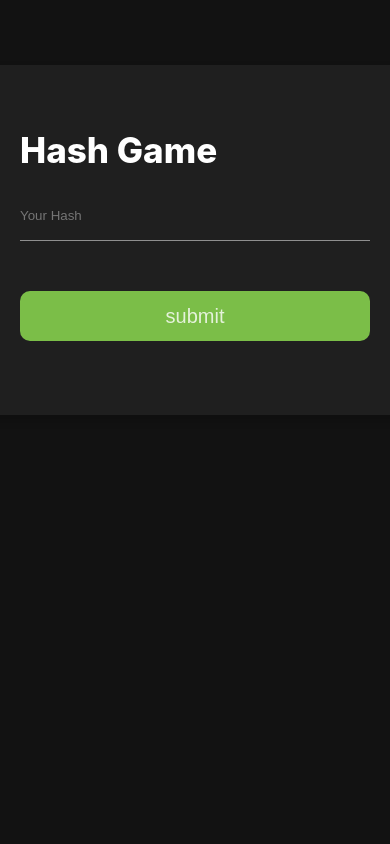
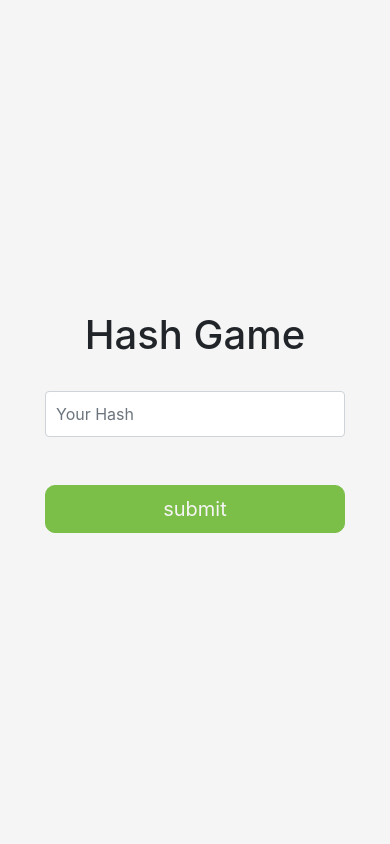
Before and after one commit to samhaque/HashGame, a Flask app: page / in a window 390 px wide. Run offline with Flask 2, Linux system fonts and the light colour scheme; some libraries are stand-ins or nearby versions.

Commit message:
added bootstrap for more responsive styling

```diff
--- a/templates/index.html
+++ b/templates/index.html
@@ -3,111 +3,34 @@
 <head>
     <meta charset="UTF-8">
     <title>HashGame</title>
-    <link rel="stylesheet" href="//cdn.jsdelivr.net/npm/alertifyjs@1.13.1/build/css/alertify.min.css"/>
-    <link rel="stylesheet" href="//cdn.jsdelivr.net/npm/alertifyjs@1.13.1/build/css/themes/default.min.css"/>
 
+    <link rel="stylesheet" href="https://cdnjs.cloudflare.com/ajax/libs/twitter-bootstrap/4.4.1/css/bootstrap.min.css"
+          integrity="sha256-L/W5Wfqfa0sdBNIKN9cG6QA5F2qx4qICmU2VgLruv9Y=" crossorigin="anonymous"/>
+    <link rel="stylesheet" href="https://cdnjs.cloudflare.com/ajax/libs/AlertifyJS/1.13.1/css/alertify.min.css"
+          integrity="sha256-yXe5CFTKO0Rj8tiAHQf9O6d68th79HCS5RsdMXSBIZk=" crossorigin="anonymous"/>
+    <link rel="stylesheet" href="https://cdnjs.cloudflare.com/ajax/libs/AlertifyJS/1.13.1/css/themes/bootstrap.min.css"
+          integrity="sha256-WIcJjf4DF+5g6G6ChFG2dZcUxdZ6EDmGca5c/sd9VN0=" crossorigin="anonymous"/>
     <style>
-        html {
-            scroll-behavior: smooth;
+        .submit-btn {
+            border-radius: 10px;
+            background: #7bbe48;
+            color: #f5f5f5;
+            font-size: 20px;
+            border-color: #7bbe48;
         }
 
-        * {
-            margin: 0;
-            padding: 0;
-            box-sizing: border-box;
+        .submit-btn:hover {
+            border-radius: 10px;
+            background: #a3e84a;
+            color: #f5f5f5;
+            font-size: 20px;
+            border-color: #a3e84a;
         }
 
-        body {
-            font-family: -apple-system, BlinkMacSystemFont, sans-serif;
-            background: #121212; /* fallback for old browsers */
-            overflow-x: hidden;
-
-            height: 100%;
-
-            /* code to make all text unselectable */
-            -webkit-user-select: none;
-            -khtml-user-select: none;
-            -moz-user-select: none;
-            -ms-user-select: none;
-            -o-user-select: none;
-            user-select: none;
+        .submit-btn.focus, .submit-btn:focus {
+            box-shadow: #89ff53;
         }
 
-        /* Disables selector ring */
-        body:not(.user-is-tabbing) button:focus,
-        body:not(.user-is-tabbing) input:focus,
-        body:not(.user-is-tabbing) select:focus,
-        body:not(.user-is-tabbing) textarea:focus {
-            outline: none;
-        }
-
-        /* ########################################################## */
-
-        h1 {
-            color: white;
-
-            font-size: 35px;
-            font-weight: 800;
-        }
-
-        .flex-container {
-            width: 100vw;
-
-            margin-top: 60px;
-
-            display: flex;
-            justify-content: center;
-            align-items: center;
-        }
-
-        .content-container {
-            min-width: 450px;
-            max-width: 500px;
-            height: 350px;
-        }
-
-        .form-container {
-            display: flex;
-            justify-content: center;
-            align-items: center;
-
-            min-width: 450px;
-            max-width: 500px;
-
-            height: 350px;
-
-            margin-top: 5px;
-            padding-top: 20px;
-
-            border-radius: 12px;
-            flex-direction: column;
-
-            background: #1f1f1f;
-            box-shadow: 5px 5px 10px rgba(0, 0, 0, 0.199);
-        }
-
-        input {
-            border: none;
-            border-bottom: solid rgb(143, 143, 143) 1px;
-
-            margin-bottom: 30px;
-
-            background: none;
-            color: rgba(255, 255, 255, 0.555);
-
-            height: 50px;
-            width: 350px;
-        }
-
-        .submit-btn {
-            cursor: pointer;
-            border: none;
-            border-radius: 10px;
-            background: #7bbe48;
-            color: rgba(255, 255, 255, 0.8);
-            transition: all 1s;
-            font-size: 20px;
-        }
 
         .msg {
             padding: 20px;
@@ -125,37 +48,67 @@
         .alertify-notifier .ajs-message.ajs-error {
             background: #f64d34;
         }
+
+        html,
+        body {
+            height: 100%;
+        }
+
+        body {
+            display: -ms-flexbox;
+            display: flex;
+            -ms-flex-align: center;
+            align-items: center;
+            padding-top: 40px;
+            padding-bottom: 40px;
+            background-color: #f5f5f5;
+        }
+
+        .form-signin {
+            width: 100%;
+            max-width: 330px;
+            padding: 15px;
+            margin: auto;
+        }
+
+        .form-signin .checkbox {
+            font-weight: 400;
+        }
+
+        .form-signin .form-control {
+            position: relative;
+            box-sizing: border-box;
+            height: auto;
+            padding: 10px;
+            font-size: 16px;
+        }
+
+        .form-signin .form-control:focus {
+            z-index: 2;
+        }
     </style>
 </head>
-<body>
-<div class="flex-container">
-    <div class="content-container">
-        <div class="form-container">
-            <form id="hash_form">
+<body class="text-center">
+<form class="form-signin" id="hash_form">
     <h1>
         Hash Game
     </h1>
     <br/>
-                <label>
-                    <input type="text" name="hash" placeholder="Your Hash">
-                </label>
+    <label for="inputHash" class="sr-only">Email address</label>
+    <input class="form-control" id="inputHash" type="text" name="hash" placeholder="Your Hash">
     <br/>
     <div id="msg" class="msg">
-                    <span class="closebtn"></span>
     </div>
     <br/>
     <div style="text-align: center;">
-                    <input type="submit" value="submit" class="submit-btn">
+        <input type="submit" value="submit" class="btn btn-lg btn-block submit-btn">
     </div>
 </form>
-        </div>
-    </div>
-</div>
 </body>
 <script src="https://cdnjs.cloudflare.com/ajax/libs/jquery/3.4.1/jquery.min.js"
         integrity="sha256-CSXorXvZcTkaix6Yvo6HppcZGetbYMGWSFlBw8HfCJo=" crossorigin="anonymous"></script>
-<script src="//cdn.jsdelivr.net/npm/alertifyjs@1.13.1/build/alertify.min.js"></script>
-
+<script src="https://cdnjs.cloudflare.com/ajax/libs/AlertifyJS/1.13.1/alertify.min.js"
+        integrity="sha256-QFMAm4xflERDUh0NdY1pa0+MovGNNdM8gda//qDRH64=" crossorigin="anonymous"></script>
 <script>
     function getFormData($form) {
         var unindexed_array = $form.serializeArray();
```
Also changed, not shown: 1 other file. Lines whose indentation alone changed are shown as unchanged.
